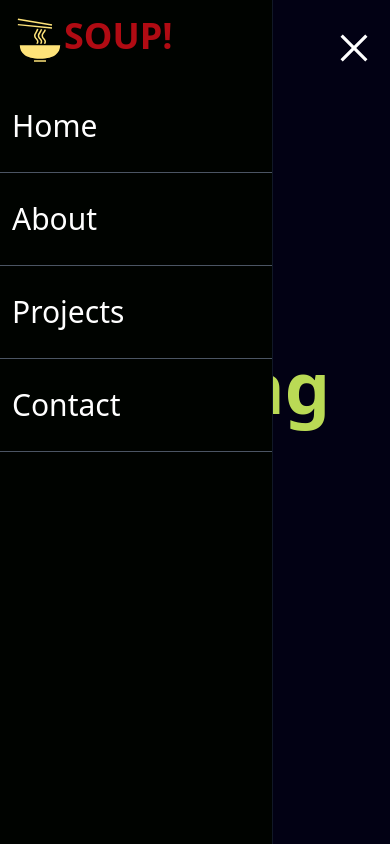
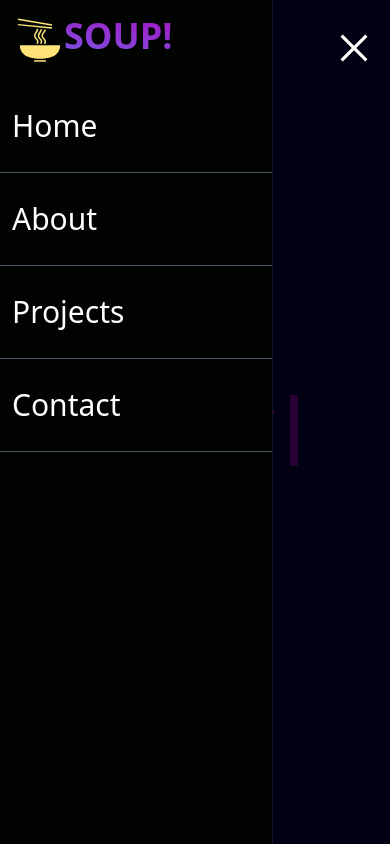
Before and after one commit to MusaUsingGit/PersonalPortfolio, a React (Create React App) app: page / in a window 390 px wide. Both pictures are taken after a click on the element 354 px from the left and 48 px from the top of the page. Built offline with nearby package versions, Linux system fonts and the light colour scheme.

Commit message:
navbar mobile fix

```diff
--- a/src/Components/Hero.jsx
+++ b/src/Components/Hero.jsx
@@ -1,16 +1,16 @@
 import React, { useState, useEffect } from "react";
 import { ReactTyped } from "react-typed";
 
-
-const strings = ["Making Progress", "Every","Single","Day :)"];
-
+const strings = ["Making Progress", "Every", "Single", "Day :)"];
 
 export const Hero = () => {
-
-const [typed, setTyped] = useState()
-const colors = ["text-[#bada55]", "text-[#b000b5]", "gradient-text", "font-extrabold animate-text-color-change"]
-
-
+  const [typed, setTyped] = useState();
+  const colors = [
+    "text-[#bada55]",
+    "text-[#b000b5]",
+    "gradient-text",
+    "font-extrabold animate-text-color-change",
+  ];
 
   const [textColor, setTextColor] = useState("text-white");
 
@@ -18,15 +18,23 @@ useEffect(() => {
     console.log(typed);
     if (typed) {
       typed.options.preStringTyped = (index) => {
-  setTextColor(colors[index])
+        setTextColor(colors[index]);
+      };
     }
-}
-}, [typed])
+  }, [typed]);
 
   return (
     <div className="max-w-[800px] mt-[-96px] w-full h-screen mx-auto text-center flex flex-col justify-center">
       <div>
-      <ReactTyped className={`${textColor} z-0 text-7xl font-bold hover:animate-text-color-change`} typedRef = {setTyped} strings = {strings} typeSpeed={50} backDelay={1000} backSpeed={35} loop />
+        <ReactTyped
+          className={`${textColor} z-0 text-7xl font-bold hover:animate-text-color-change`}
+          typedRef={setTyped}
+          strings={strings}
+          typeSpeed={50}
+          backDelay={1000}
+          backSpeed={35}
+          loop
+        />
       </div>
     </div>
   );
--- a/src/Components/Navbar.jsx
+++ b/src/Components/Navbar.jsx
@@ -18,7 +18,10 @@ const Navbar = () => {
 
   return (
     <div className="flex justify-between items-center h-24 max-w-[1240px] mx-auto px-4 text-white z-2">
-      <GiNoodles className=" text-7xl font-bold text-[#fee379]" />
+      <GiNoodles className="text-7xl font-bold text-[#fee379] hover:animate-text-color-change" style={{
+    "--animation-duration": "5s",
+    "--start-color": "#FFFFFF",
+  }}/>
       <h1 className="w-full text-4xl font-bold gradient-text">SOUP!</h1>
       <ul className="hidden md:flex">
         {values.map((value, index) => {
@@ -29,13 +32,13 @@ const Navbar = () => {
         {nav ? <AiOutlineClose size={40} /> : <AiOutlineMenu size={40} />}
       </div>
       <ul
-        className={
-          nav
-            ? "z-10 fixed left-0 top-0 w-[70%] h-full border-r border-r-gray-900 bg-[#000300] ease-in-out duration-500 flex flex-col"
-            : "ease-in-out duration-500 fixed -left-full "
-        }
-      >
-        <h1 className="w-full text-4xl font-bold text-[#B00B13] m-4 flex"><GiNoodles className=" text-5xl font-bold text-[#fee379]" /> SOUP!</h1>
+  className={`fixed top-0 left-0 w-[70%] h-full border-r border-gray-900 bg-[#000300] ease-in-out duration-500 z-20 ${
+    nav
+      ? "translate-x-0 opacity-100 visible"
+      : "-translate-x-full opacity-0 invisible"
+  } flex flex-col`}
+>
+        <h1 className="w-full text-4xl font-bold gradient-text m-4 flex"><GiNoodles className=" text-5xl font-bold text-[#fee379] hover:animate-text-color-change" /> SOUP!</h1>
         {values.map((value, index) => {
           return <Link to={value.link} className="px-3 text-3xl border-b border-gray-600 py-7">{value.title}</Link>;
         })}
--- a/src/Pages/About.jsx
+++ b/src/Pages/About.jsx
@@ -2,7 +2,7 @@ import React from "react";
 import Navbar from "../Components/Navbar";
 import me from "../Assets/Icon.png";
 import art from "../Assets/lake.png";
-import code from "../Assets/ballcatch.gif"
+import code from "../Assets/ballcatch.gif";
 import { Link } from "react-router-dom";
 const About = () => {
   return (
@@ -10,7 +10,7 @@ const About = () => {
       <Navbar className="sticky top-0 z-10" />
       <div className="h-screen overflow-y-auto scroll-snap-y snap-mandatory justify-center items-center">
         <div className="snap-center h-screen w-full flex items-center justify-center gradient-text">
-          <h1 className="text-7xl font-extrabold max-w-[800px] mx-auto text-center">
+          <h1 className="text-7xl font-extrabold max-w-[800px] mx-auto text-center animate-text-color-change">
             Who am I?
           </h1>
         </div>
@@ -26,32 +26,33 @@ const About = () => {
           </div>
           <img
             src={me}
-            className="w-[50%] sm:w-[30%] md:w-[20%] flex-shrink h-auto mt-4 hover:animate-image-hue-shift" alt="icon"
+            className="w-[50%] sm:w-[30%] md:w-[20%] flex-shrink h-auto mt-4 hover:animate-image-hue-shift"
+            alt="icon"
           />
         </div>
         <br />
         <div className="snap-center w-full h-full items-center justify-center gradient-text flex flex-col">
           <h1 className="text-6xl font-extrabold max-w-[800px] mx-auto text-center">
-            I am an <strong>Editor</strong>
+            I <strong>Code</strong>
           </h1>
 
           <Link
             to={"/projects"}
             className="w-[50%] sm:w-[30%] md:w-[20%] flex-shrink h-auto mt-4 hover:animate-pulse rounded-2xl"
           >
-            <img src={art} alt="Artwork" className="rounded-2xl" />
+            <img src={code} alt="code" className="rounded-2xl" />
           </Link>
         </div>
         <div className="snap-center w-full h-full items-center justify-center gradient-text flex flex-col">
           <h1 className="text-6xl font-extrabold max-w-[800px] mx-auto text-center">
-            I am also a <strong>Coder</strong>
+            I <strong>Edit</strong>
           </h1>
 
           <Link
             to={"/projects"}
             className="w-[50%] sm:w-[30%] md:w-[20%] flex-shrink h-auto mt-4 rounded-2xl"
           >
-            <img src={code} alt="Code" className="rounded-2xl" />
+            <img src={art} alt="artwork" className="rounded-2xl" />
           </Link>
         </div>
       </div>
--- a/src/index.css
+++ b/src/index.css
@@ -17,6 +17,7 @@ body{
     background-color: #020114;
     overflow-x :hidden;
 }
+
 .gradient-text{
   background-image: linear-gradient(to bottom left, var(--tw-gradient-stops));
   --tw-gradient-from: #B000B5 var(--tw-gradient-from-position);
--- a/tailwind.config.js
+++ b/tailwind.config.js
@@ -9,7 +9,7 @@ module.exports = {
       },
       keyframes: {
         textColorChange: {
-          "0%": { color: "#b00b1E" },
+          "0%": { color: "#b00b1e" },
           "17%": { color: "#bada55" },
           "33%": { color: "#b000b5" },
           "50%": { color: "#ab00b5" },
```
Also changed, not shown: src/Pages/Contact.jsx (+9 -7 lines). Lines whose indentation alone changed are shown as unchanged.
